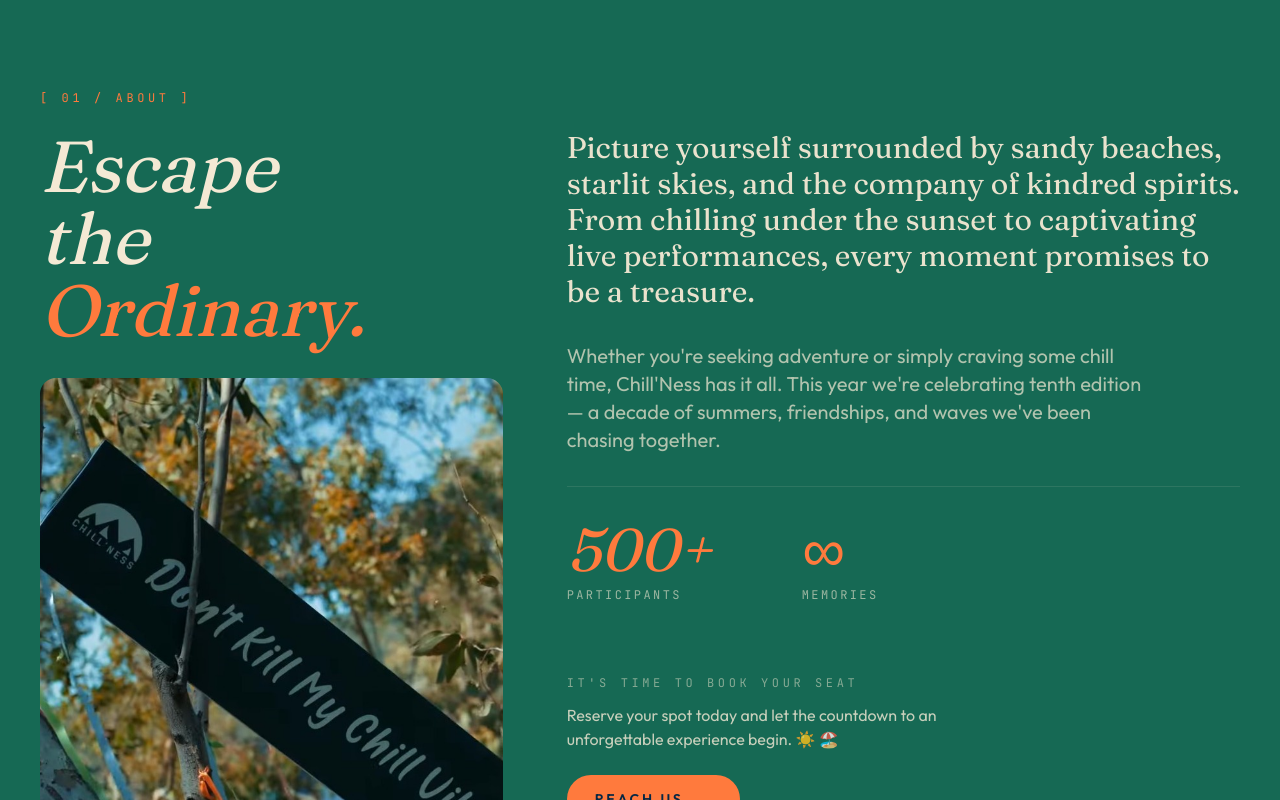
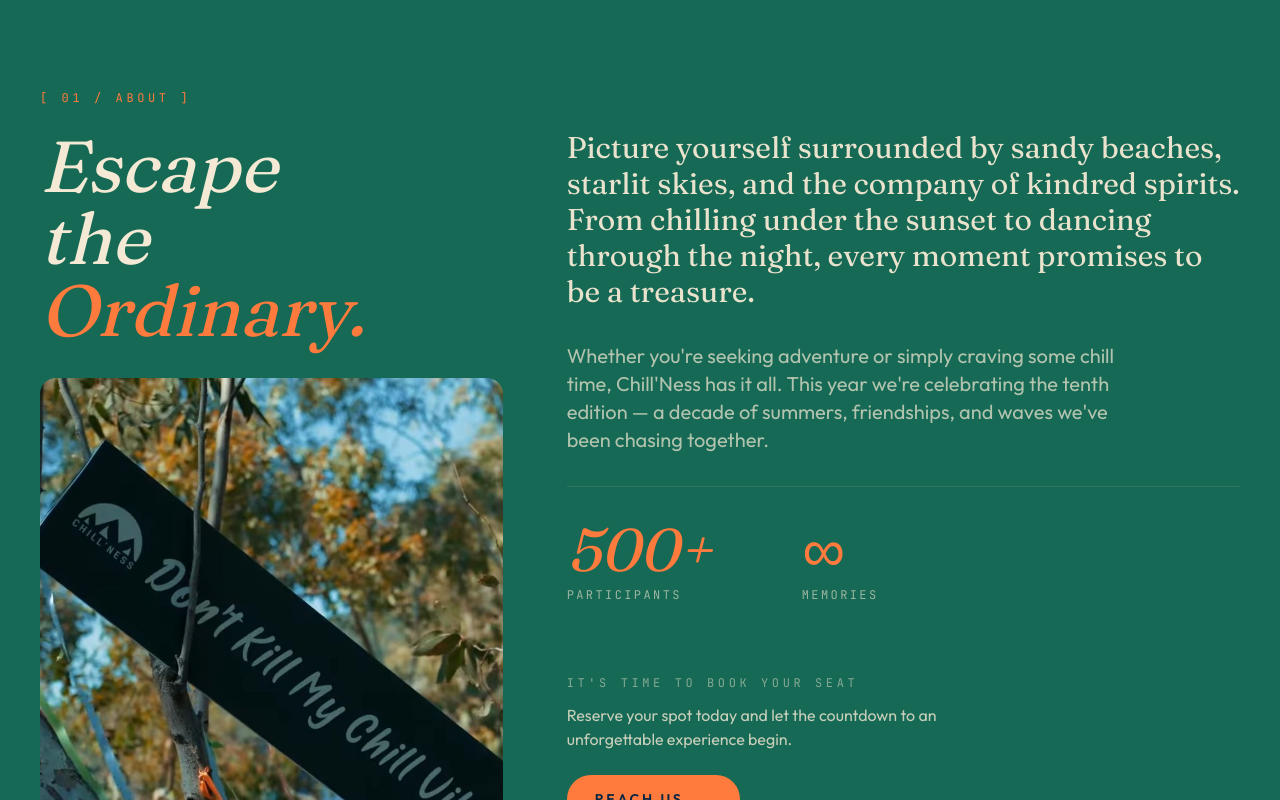
Before and after one commit to aligorkemsali/chillness-website, a Next.js app: page / in a window 1280 px wide. Shown: the part 940-1740 px from the top of the page. Built offline with nearby package versions, Linux system fonts and the light colour scheme.

Commit message:
Update footer

```diff
--- a/components/About.tsx
+++ b/components/About.tsx
@@ -36,12 +36,12 @@
           <p className="text-2xl md:text-3xl font-display leading-[1.3] text-sand/95">
             Picture yourself surrounded by sandy beaches, starlit skies, and
             the company of kindred spirits. From chilling under the sunset to
-            captivating live performances, every moment promises to be a
+            dancing through the night, every moment promises to be a
             treasure.
           </p>
           <p className="text-lg md:text-xl text-sand/70 leading-relaxed max-w-xl">
             Whether you're seeking adventure or simply craving some chill
-            time, Chill'Ness has it all. This year we're celebrating tenth
+            time, Chill'Ness has it all. This year we're celebrating the tenth
             edition — a decade of summers, friendships, and waves we've
             been chasing together.
           </p>
@@ -57,7 +57,7 @@
             </div>
             <p className="text-sand/80 mb-6 max-w-md">
               Reserve your spot today and let the countdown to an
-              unforgettable experience begin. ☀️ 🏖️
+              unforgettable experience begin.
             </p>
             <a
               href="mailto:chillness@esnturkey.org"
--- a/components/CTA.tsx
+++ b/components/CTA.tsx
@@ -18,10 +18,10 @@
           spots, unlimited stories.
         </p>
         <a
-          href="https://www.instagram.com/esnturkiyechillness/"
+          href="https://www.instagram.com/esnturkiye.events/"
           className="group inline-flex items-center gap-3 px-10 py-5 rounded-full bg-[#2f5233] text-sunset font-semibold uppercase tracking-[0.25em] text-sm hover:bg-ink transition-colors" target="_blank" rel="noopener noreferrer"
         >
-          @esnturkiyechillness
+          @esnturkiye.events
           <span className="transition-transform group-hover:translate-x-1">
             →
           </span>
--- a/components/Footer.tsx
+++ b/components/Footer.tsx
@@ -40,12 +40,12 @@
             Follow
           </div>
           <a
-            href="https://www.instagram.com/esnturkiyechillness/"
+            href="https://www.instagram.com/esnturkiye.events/"
             target="_blank"
             rel="noopener noreferrer"
             className="block font-display italic text-xl md:text-2xl hover:text-sunset transition-colors"
           >
-            @esnturkiyechillness ↗
+            @esnturkiye.events ↗
           </a>
         </div>
       </div>
```
